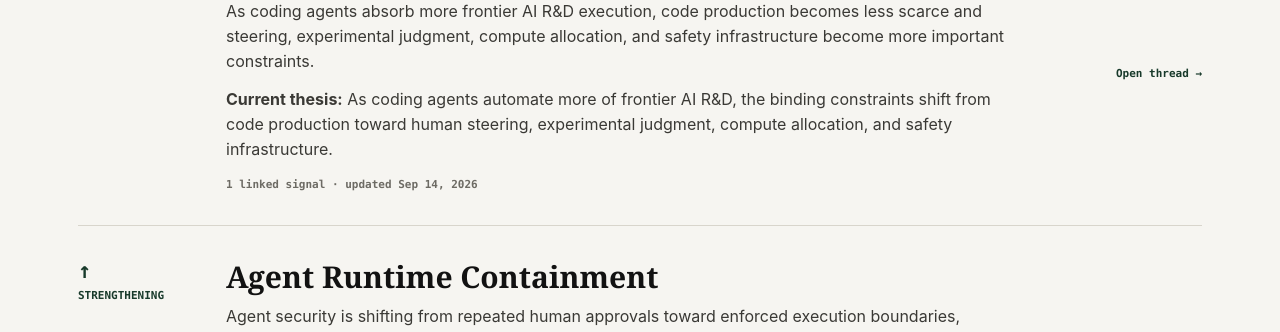
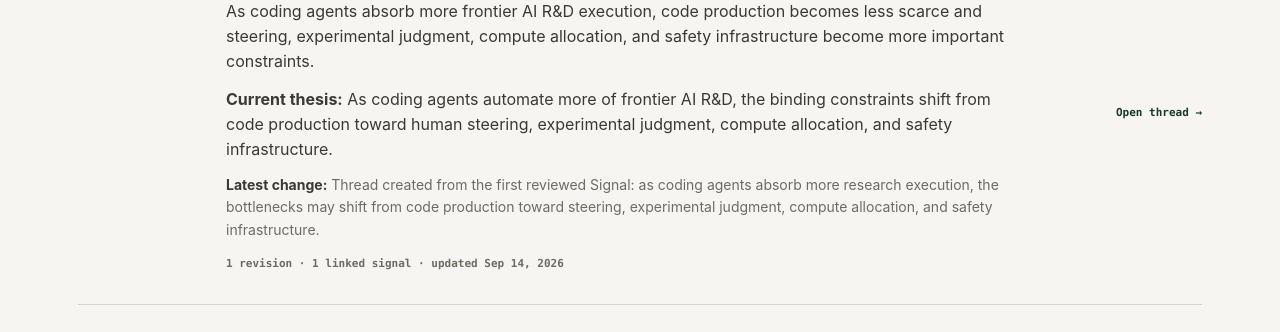
Before and after one commit to cinic0101/grepsignal, an Astro site: page /threads in a window 1280 px wide. Shown: the part 468-800 px from the top of the page. Built offline with nearby package versions, Linux system fonts and the light colour scheme; Astro itself is replaced by a stand-in of ours.

Commit message:
ui: surface latest Thread revision on Active Threads

```diff
--- a/src/pages/threads/index.astro
+++ b/src/pages/threads/index.astro
@@ -40,7 +40,10 @@ const threads = [...intelligence.threads].sort((a, b) => b.last_updated.localeCo
               <h2><a href={`${base}threads/${thread.id}/`}>{thread.title}</a></h2>
               <p>{thread.summary}</p>
               {thread.thesis && <p class="thesis"><strong>Current thesis:</strong> {thread.thesis}</p>}
-              <div class="meta">{linkedCount} linked signal{linkedCount === 1 ? '' : 's'} · updated {formatDate(thread.last_updated)}</div>
+              {thread.updates.length > 0 && (
+                <p class="latest-change"><strong>Latest change:</strong> {thread.updates[thread.updates.length - 1].change}</p>
+              )}
+              <div class="meta">{thread.updates.length} revision{thread.updates.length === 1 ? '' : 's'} · {linkedCount} linked signal{linkedCount === 1 ? '' : 's'} · updated {formatDate(thread.last_updated)}</div>
             </div>
             <a class="open-thread" href={`${base}threads/${thread.id}/`}>Open thread →</a>
           </article>
@@ -64,6 +67,8 @@ const threads = [...intelligence.threads].sort((a, b) => b.last_updated.localeCo
   .thread-row h2 a:hover, .thread-row h2 a:focus-visible { text-decoration: underline; text-underline-offset: 5px; }
   .thread-row p { max-width: 800px; margin: 0; color: #3a3935; line-height: 1.58; }
   .thread-row .thesis { margin-top: 12px; }
+  .thread-row .latest-change { margin-top: 12px; color: var(--muted); font-size: 14px; }
+  .thread-row .latest-change strong { color: #3a3935; }
   .meta { margin-top: 16px; color: var(--muted); font: 700 11px ui-monospace, SFMono-Regular, Menlo, monospace; }
   .open-thread { align-self: center; color: var(--accent); font: 800 11px ui-monospace, SFMono-Regular, Menlo, monospace; text-decoration: none; white-space: nowrap; }
   @media (max-width: 760px) {
```
